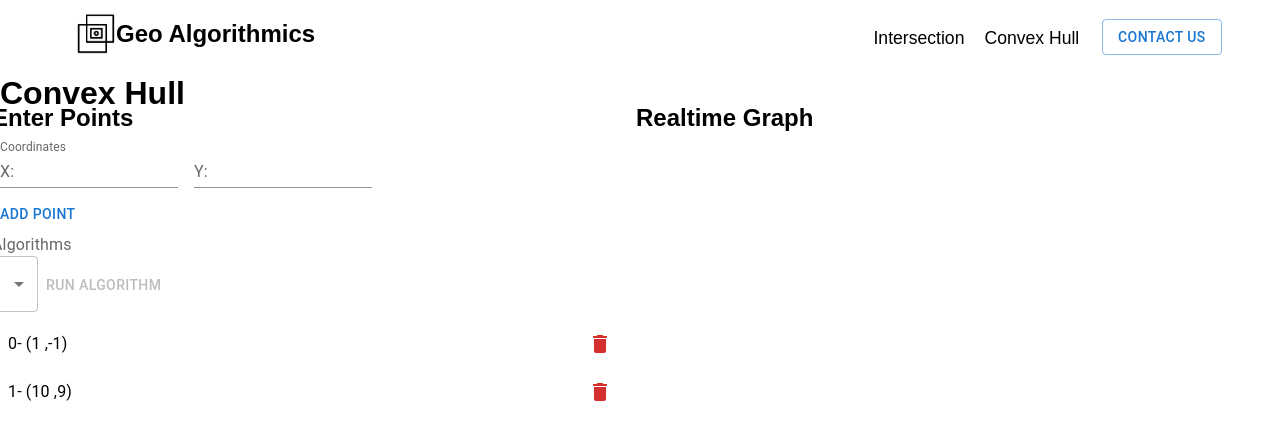
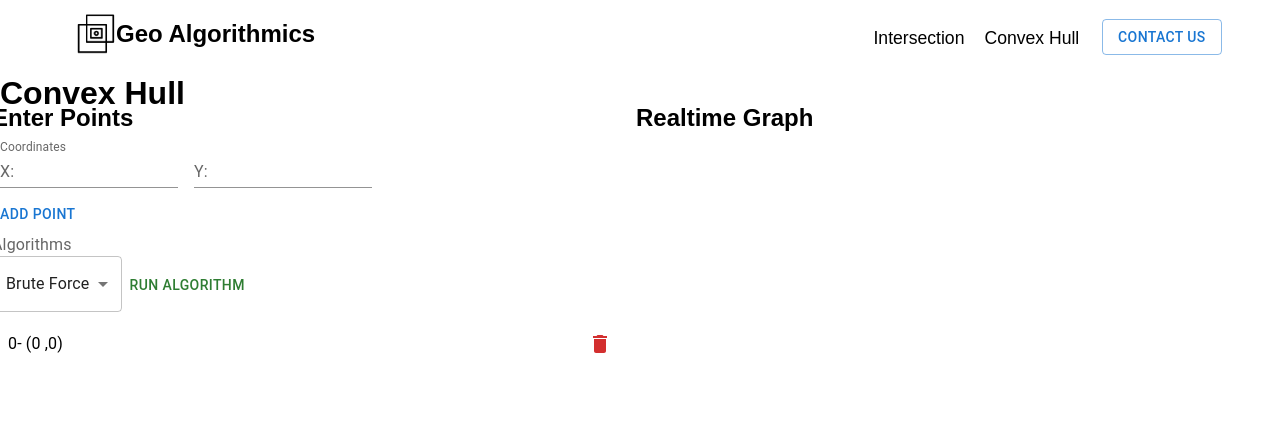
Before and after one commit to RehanKhan14/ALGO, a React (Create React App) app in the folder geometric-algorithms/: page /test in a window 1280 px wide. Shown: the top 440 px of the page. Built offline with nearby package versions, Linux system fonts and the light colour scheme; a web font is replaced by a local one.

Commit message:
basic input-hull implementatoin + pointList delete functionality

```diff
--- a/geometric-algorithms/src/components/Input/InputHull.tsx
+++ b/geometric-algorithms/src/components/Input/InputHull.tsx
@@ -11,14 +11,49 @@ import { PointList } from "./PointList";
 
 export const InputHull = ()=>{
 
-    const tempData = [{id:0,x:1,y:-1},{id:1,x:10,y:9}]
+    // const tempData = [{id:0,x:1,y:-1},{id:1,x:10,y:9}]
 
-    const [disableButton, setDisableButton] = useState(true);
-    const [algo, setAlgo] = useState('Brute Force');
+    const [pointsX, setPointsX]=useState([0]);
+    const [pointsY, setPointsY]=useState([0]);
+    const [disableButton, setDisableButton] = useState(false);
+    const [algo, setAlgo] = useState('Bru');
+    const [textX, setTextX] = useState("");
+    const [textY, setTextY] = useState("");
 
-    const handleSubmit = () =>{
+    const handleDelete = (id:number) => {//for point list(child comp)
+        let tempArr=pointsX;
+        tempArr.splice(id,1);
+        setPointsX(tempArr);
+        console.log(tempArr);
+
+        tempArr=pointsY;
+        tempArr.splice(id,1);
+        setPointsY(tempArr);
 
     }
+    const convertPointFormat=()=>{
+
+    }
+
+
+    const inputPoint = () =>{
+        if(isNaN(textX as any)){
+            window.alert("Invalid X-Coordinate");
+            return;
+        }
+        if(isNaN(textY as any)){
+            window.alert("Invalid Y-Coordinate");
+            return;
+        }
+        // if(setPointsX.length<1){
+        //     setPointsX([Number(textX)]);
+        //     setPointsY([Number(textY)]);
+        // }
+        setPointsX(prev=>{return [...prev,Number(textX)]});
+        setPointsY(prev=>{return [...prev,Number(textY)]});
+        console.log(pointsX);
+    }
+    const handleSubmit=()=>{}
 
     return (
         <div>
@@ -30,27 +65,28 @@ export const InputHull = ()=>{
                         <TextField label="Coordinates" variant="standard"
                         sx={{ m: 1, width: '20ch' }}
                         InputProps={{ startAdornment: <InputAdornment position="start">X: </InputAdornment>, }}
-                        // onChange={(event)=>{
-                        //     editPointList('0X',event.target.value);
-                        // }}
+                        onChange={(event)=>{
+                            setTextX(event.target.value);
+                        }}
                         />
 
                         <TextField label=" " variant="standard"
                         sx={{ m: 1, width: '20ch' }}
                         InputProps={{ startAdornment: <InputAdornment position="start">Y: </InputAdornment>, }}
-                        // onChange={(event)=>{
-                        //     editPointList('0Y',event.target.value);
-                        // }}
+                        onChange={(event)=>{
+                            setTextY(event.target.value);
+                        }}
                         />
                         <br></br>
-                       <Button color="primary">Add Point</Button>
+                       <Button color="primary" onClick={inputPoint}>Add Point</Button>
 
 
 
                         <InputLabel >Algorithms</InputLabel>
                         <Select id="selectAlgo" value={algo} label="Algorithm" placeholder="Chose Algorithm"
                             onChange={  event=>{setAlgo(event.target.value);
-                                                setDisableButton(false);}}>
+                                                // setDisableButton(false);
+                                                }}>
                             <MenuItem value={'Bru'}>Brute Force</MenuItem>
                             <MenuItem value={'Jar'}>Jarvis March</MenuItem>
                             <MenuItem value={'Gra'}>Graham Scan</MenuItem>
@@ -59,7 +95,7 @@ export const InputHull = ()=>{
                         </Select>
                         <Button color="success" disabled={disableButton} onSubmit={handleSubmit}>Run Algorithm</Button>
 
-                        <PointList data={tempData}/>
+                        <PointList x={pointsX} y={pointsY} nodeDelete={handleDelete}/>
 
                     </div>
                 </Grid>
--- a/geometric-algorithms/src/components/Input/PointList.tsx
+++ b/geometric-algorithms/src/components/Input/PointList.tsx
@@ -1,24 +1,36 @@
 import { Avatar, IconButton, List, ListItem, ListItemAvatar, ListItemText } from "@mui/material";
 import FolderIcon from '@mui/icons-material/Folder';
 import DeleteIcon from '@mui/icons-material/Delete';
+import { useEffect,useState } from "react";
 interface Props{
-    data:Data[]
+    // data:Data[],
+    x:number[],
+    y:number[],
+    nodeDelete:any,
 }
 
 interface Data{
     id:number,
     x:number,
-    y:number
+    y:number,
 }
-//
 export const PointList = (props:Props) =>{
+    const [data,setData] = useState<Data[]>([]);
+    const convertData = () =>{
+        const temp:Data[]=[];
+        for(let i=0;i<props.x.length;i++){
+            temp.push({id:i,x:props.x[i],y:props.y[i]});
+        }
+        setData(temp);
+    }
+    useEffect(()=>{convertData()},[props]);
     return (
         <>
             <List>
-                {props.data.map((value:Data)=>{
+                {data.map((value:Data)=>{
                     return (
                         <ListItem secondaryAction={
-                            <IconButton edge="start" aria-label="delete" color="error" onClick={()=>{console.log("del")}}>
+                            <IconButton edge="start" aria-label="delete" color="error" onClick={()=>{props.nodeDelete(value.id);convertData()}}>
                             <DeleteIcon />
                             </IconButton>}
                         >
```
